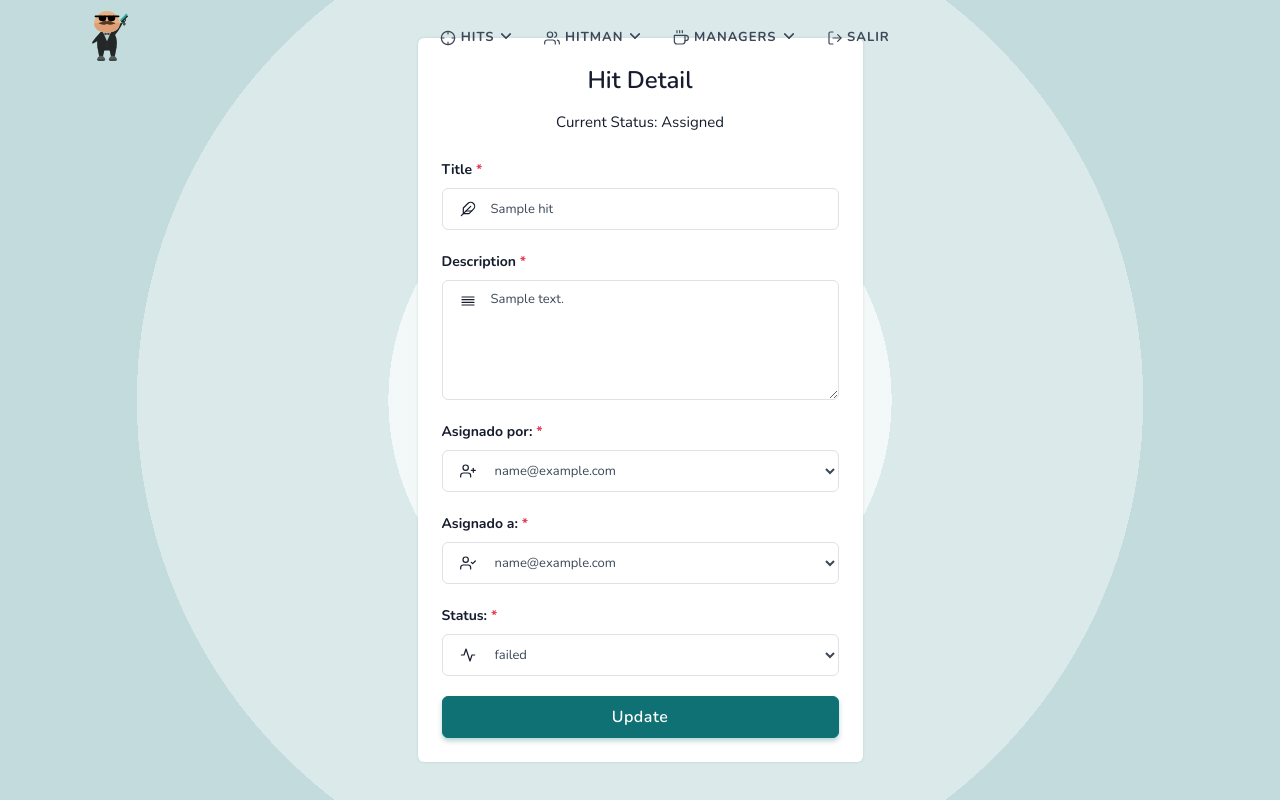
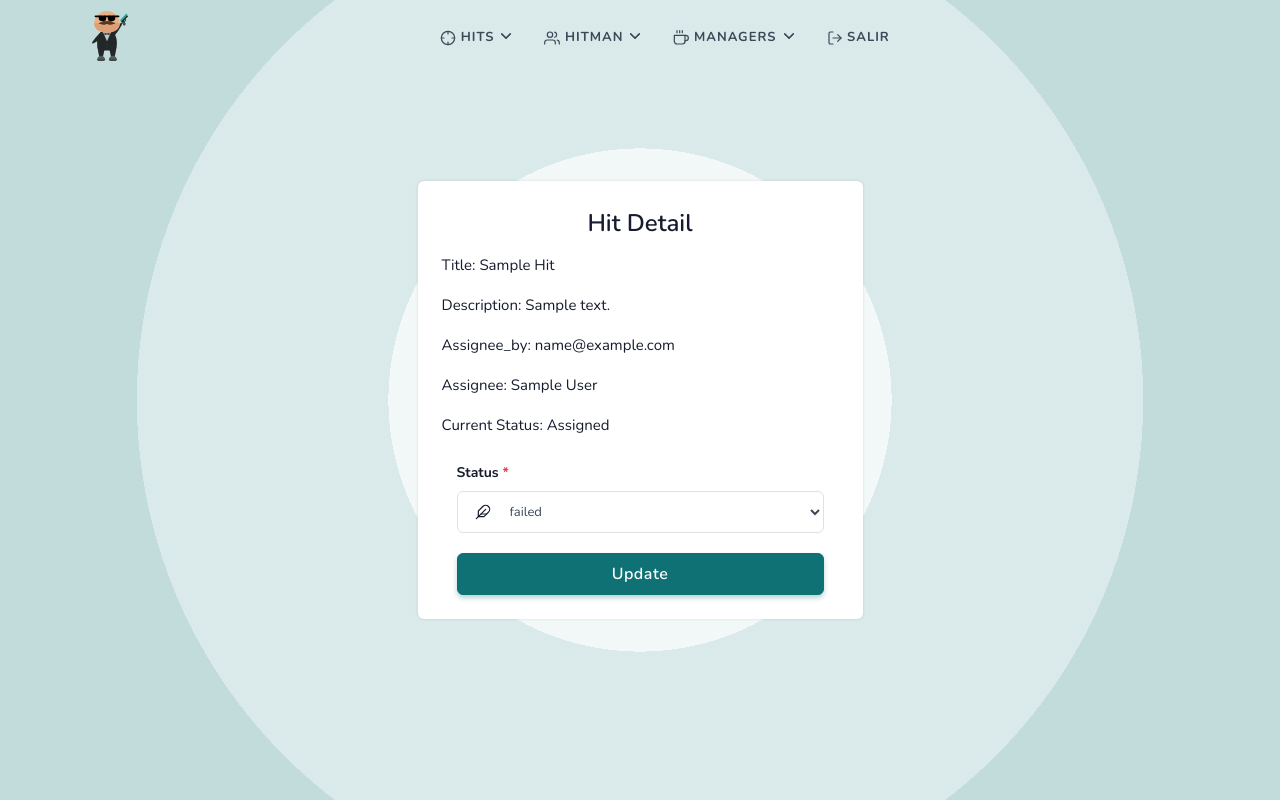
Before and after one commit to IvanMSP/justo-agency, a Django app: page /webapp/hits/1 in a window 1280 px wide. Run offline with Django 3.2, Linux system fonts and the light colour scheme; a user stored in the database is signed in; tables that the repository leaves empty hold one stand-in row (values such as "Sample post"); parts of the project's set-up code (start-up, migrations or seed data) failed here and were passed over.

Commit message:
Feat(Hits): Hit Detail Ready

```diff
--- a/apps/accounts/models.py
+++ b/apps/accounts/models.py
@@ -45,7 +45,11 @@ class GroupHitman(TimeStampModel):
         **REQUIRED,
     )
     manager_group = models.OneToOneField(
-        User, on_delete=models.PROTECT, verbose_name="Manager", **REQUIRED
+        User,
+        on_delete=models.PROTECT,
+        related_name="group_hitman",
+        verbose_name="Manager",
+        **REQUIRED,
     )
 
     class Meta:
--- a/apps/hits/models.py
+++ b/apps/hits/models.py
@@ -3,7 +3,7 @@ from apps.accounts.managers import HitmanManager
 from django.db import models
 
 # Owner Libraries
-from accounts.models import User
+from accounts.models import GroupHitman, User
 from apps.reusable.constants import BLANK, REQUIRED
 from reusable.models import TimeStampModel
 from reusable.choices import StatusType
@@ -29,6 +29,13 @@ class Hit(TimeStampModel):
         verbose_name="Asignados",
         **REQUIRED
     )
+    group = models.ForeignKey(
+        GroupHitman,
+        related_name="hits",
+        verbose_name="Grupo",
+        on_delete=models.PROTECT,
+        **REQUIRED
+    )
 
     def __str__(self) -> str:
         return self.title
--- a/webapp/hits/forms.py
+++ b/webapp/hits/forms.py
@@ -9,17 +9,6 @@ from reusable.choices import StatusType
 
 
 class HitForm(forms.ModelForm):
-    def __init__(self, *args, **kwargs):
-        self.user = kwargs.pop("user")
-        super(HitForm, self).__init__(*args, **kwargs)
-        instance = getattr(self, "instance", None)
-        if instance and instance.id:
-            if self.user.is_hitman is True:
-                self.fields["title"].widget.attrs["readonly"] = True
-                self.fields["description"].widget.attrs["readonly"] = True
-                self.fields["assignee_by"].widget.attrs["disabled"] = True
-                self.fields["assignee"].widget.attrs["disabled"] = True
-                self.fields["status"].choices = StatusType.choices_hitman()
 
     title = forms.CharField(
         widget=forms.TextInput(
--- /dev/null
+++ b/webapp/hits/utils/build_forms.py
@@ -0,0 +1,38 @@
+# DJANGO CORE IMPORTS
+from django import forms
+from django.db.models import Q
+
+# Owner
+from reusable.choices import StatusType
+from hits.models import Hit
+from accounts.models import User
+
+status_closed_hit = [2, 3]
+
+
+def get_hit_form(user, instance):
+    """
+    Return HitForm Class
+    """
+    if user.is_hitman and instance.status not in StatusType.choices_hitman():
+        fields = {
+            "status": forms.ChoiceField(
+                choices=StatusType.choices_hitman(),
+                widget=forms.Select(attrs={"class": "form-control pl-5"}),
+            )
+        }
+        return type("HitForm", (forms.BaseForm,), {"base_fields": fields})
+    elif (
+        user.is_boss
+        or user.is_manager
+        and instance.status not in StatusType.choices_hitman()
+    ):
+        fields = {
+            "assignee": forms.ModelChoiceField(
+                queryset=User.objects.filter(
+                    Q(is_hitman=True) | Q(is_manager=True)
+                ).exclude(pk=user.pk),
+                widget=forms.Select(attrs={"class": "form-control pl-5"}),
+            )
+        }
+        return type("HitForm", (forms.BaseForm,), {"base_fields": fields})
--- a/webapp/hits/views.py
+++ b/webapp/hits/views.py
@@ -1,5 +1,5 @@
 # Django Core
-from apps.reusable.choices import StatusType
+from django.contrib import messages
 from django.shortcuts import get_object_or_404, render, redirect
 from django.contrib.auth.mixins import LoginRequiredMixin
 from django.views.generic import ListView, DetailView
@@ -7,7 +7,9 @@ from django.views.generic.base import View
 
 # Owner
 from hits.models import Hit
+from accounts.models import User, GroupHitman
 from .forms import HitForm
+from .utils.build_forms import get_hit_form
 
 
 class HitsView(LoginRequiredMixin, ListView):
@@ -24,8 +26,7 @@ class HitsView(LoginRequiredMixin, ListView):
             hits = user.assignee.all()
         elif user.is_manager:
             assignee = user.assignee.all()
-            assignee_by = user.assignee_by.all()
-            hits = assignee | assignee_by
+            hits = user.group_hitman.hits.all() | assignee
         else:
             hits = Hit.objects.all()
         return hits.order_by("-created")
@@ -39,12 +40,37 @@ class HitDetailView(LoginRequiredMixin, View):
     template_name = "hits/hit-detail.html"
 
     def get(self, request, pk):
-        kwargs = dict()
-        kwargs["user"] = request.user
-        instance = get_object_or_404(Hit, pk=pk)
-        form = HitForm(instance=instance, **kwargs)
-        context = {
-            "instance": instance,
-            "form": form,
-        }
-        return render(request, self.template_name, context)
+        user = request.user
+        try:
+            instance = get_object_or_404(Hit, pk=pk)
+            form = get_hit_form(user, instance)
+            context = {
+                "instance": instance,
+                "form": form if form is not None else "",
+            }
+            return render(request, self.template_name, context)
+        except Hit.DoesNotExist:
+            messages.error(
+                request,
+                "¡Hit no encontrado!",
+            )
+            return redirect("hits")
+
+    def post(self, request, pk):
+        user = request.user
+        try:
+            data = request.POST
+            instance = get_object_or_404(Hit, pk=pk)
+            if user.is_boss or user.is_manager:
+                instance.assignee = User.objects.get(pk=int(data["assignee"]))
+            elif user.is_hitman:
+                instance.status = data["status"]
+            instance.save()
+            messages.success(
+                request,
+                "¡Hit actualizado correctamente!",
+            )
+            return redirect("hits")
+        except Exception as e:
+            messages.info(request, f"{e}")
+            return redirect("hits")
--- /dev/null
+++ b/webapp/templates/hits/form-hitman.html
@@ -0,0 +1,8 @@
+<div class="form-group position-relative">
+    <label>Status <span class="text-danger">*</span></label>
+    {% for error in form.status.errors %}
+        <label class="text-danger">{{error}}</label>
+    {% endfor %}
+    <i data-feather="feather" class="fea icon-sm icons"></i>
+    {{ form.status }}
+</div>
--- a/webapp/templates/hits/hit-detail.html
+++ b/webapp/templates/hits/hit-detail.html
@@ -12,76 +12,37 @@
                 <div class="card login-page bg-white shadow rounded border-0">
                     <div class="card-body">
                         <h4 class="card-title text-center">Hit Detail</h4>
-                        <p class="text-center">Current Status: {{ instance.get_status_label }}</p>
+                        <p>Title: {{ instance.title|title }}</p>
+                        <p>Description: {{ instance.description }}</p>
+                        <p>Assignee_by: {{ instance.assignee_by }}</p>
+                        <p>Assignee: {{ instance.assignee.get_full_name }}</p>
+                        <p>Current Status: {{ instance.get_status_label }}</p>
                         <form method="POST" class="login-form mt-4">
                             {% csrf_token %}
                             <div class="row">
                                 <div class="col-lg-12">
-                                    <div class="form-group position-relative">
-                                        <label>Title <span class="text-danger">*</span></label>
-                                        {% for error in form.title.errors %}
-                                            <label class="text-danger">{{error}}</label>
-                                        {% endfor %}
-                                        <i data-feather="feather" class="fea icon-sm icons"></i>
-                                        {{ form.title }}
+                                    <div class="col-lg-12">
+                                        {% if request.user.is_hitman %}
+                                            {% include "hits/form-hitman.html" %}
+                                        {% else %}
+                                            {% include "hits/form-manager-boss.html" %}
+                                        {% endif %}
                                     </div>
                                 </div>
+                            </div>
 
-                                <div class="col-lg-12">
-                                    <div class="form-group position-relative">
-                                        <label>Description <span class="text-danger">*</span></label>
-                                        {% for error in form.description.errors %}
-                                            <label class="text-danger">{{error}}</label>
-                                        {% endfor %}
-                                        <i data-feather="align-justify" class="fea icon-sm icons"></i>
-                                        {{form.description}}
-                                    </div>
-                                </div>
-
-                                <div class="col-lg-12">
-                                    <div class="form-group position-relative">
-                                        <label>Asignado por: <span class="text-danger">*</span></label>
-                                        {% for error in form.assignee_by.errors %}
-                                            <label class="text-danger">{{error}}</label>
-                                        {% endfor %}
-                                        <i data-feather="user-plus" class="fea icon-sm icons"></i>
-                                        {{form.assignee_by}}
-                                    </div>
-                                </div>
-
-                                <div class="col-lg-12">
-                                    <div class="form-group position-relative">
-                                        <label>Asignado a: <span class="text-danger">*</span></label>
-                                        {% for error in form.assignee.errors %}
-                                            <label class="text-danger">{{error}}</label>
-                                        {% endfor %}
-                                        <i data-feather="user-check" class="fea icon-sm icons"></i>
-                                        {{form.assignee}}
-                                    </div>
-                                </div>
-
-                                <div class="col-lg-12">
-                                    <div class="form-group position-relative">
-                                        <label>Status: <span class="text-danger">*</span></label>
-                                        {% for error in form.status.errors %}
-                                            <label class="text-danger">{{error}}</label>
-                                        {% endfor %}
-                                        <i data-feather="activity" class="fea icon-sm icons"></i>
-                                        {{form.status}}
-                                    </div>
-                                </div>
-
+                            {% if instance.status == 1 %}
                                 <div class="col-lg-12 mb-0">
                                     <button type="submit" class="btn btn-primary btn-block">Update</button>
                                 </div>
-                            </div>
+                            {% endif %}
                         </form>
                     </div>
                 </div><!---->
             </div><!--end col-->
         </div><!--end row-->
     </div> <!--end container-->
-  </section><!--end section-->
-  <!-- Hero End -->
+</section><!--end section-->
+<!-- Hero End -->
 
 {% endblock content %}
```
Also changed, not shown: webapp/templates/hits/form-manager-boss.html (added, +8 -0 lines), webapp/templates/hits/hit.html (+1 -9 lines), webapp/templates/hits/status-hit.html (added, +15 -0 lines), webapp/hits/utils/__init__.py (added).
